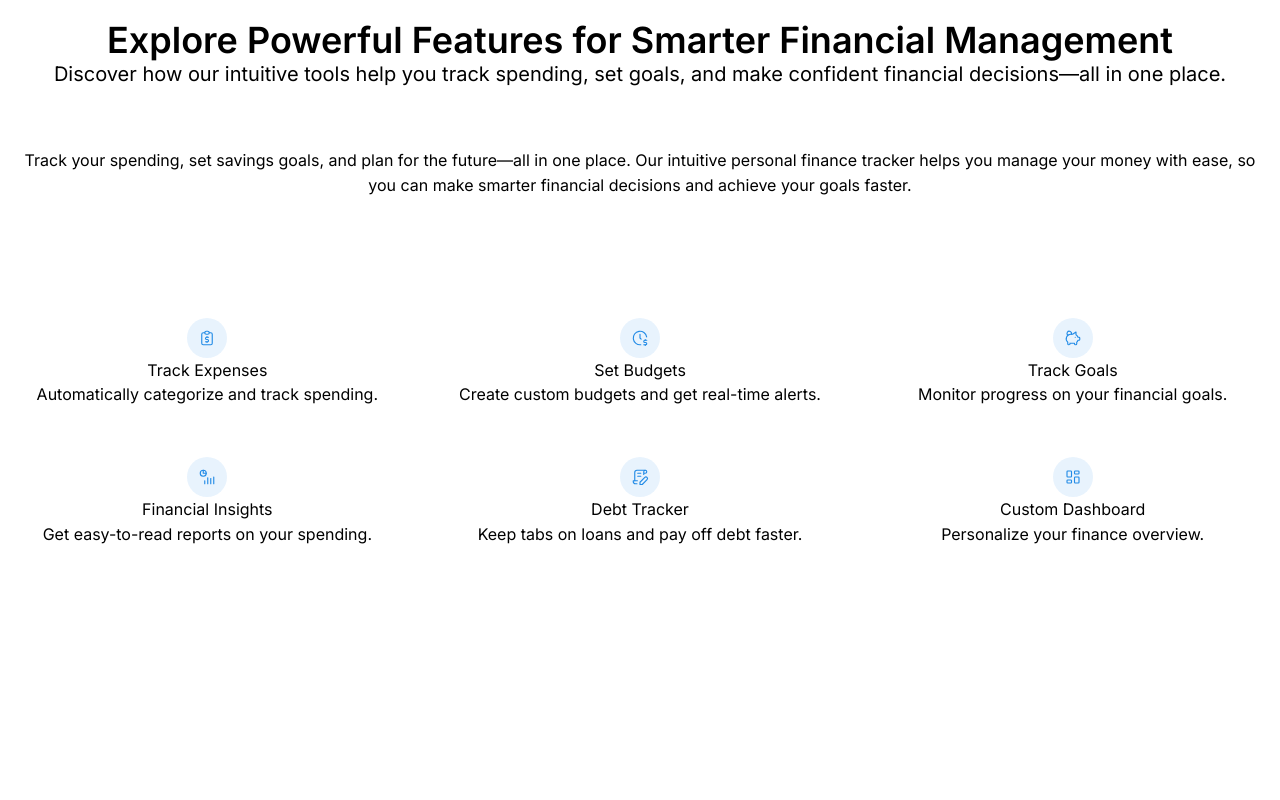
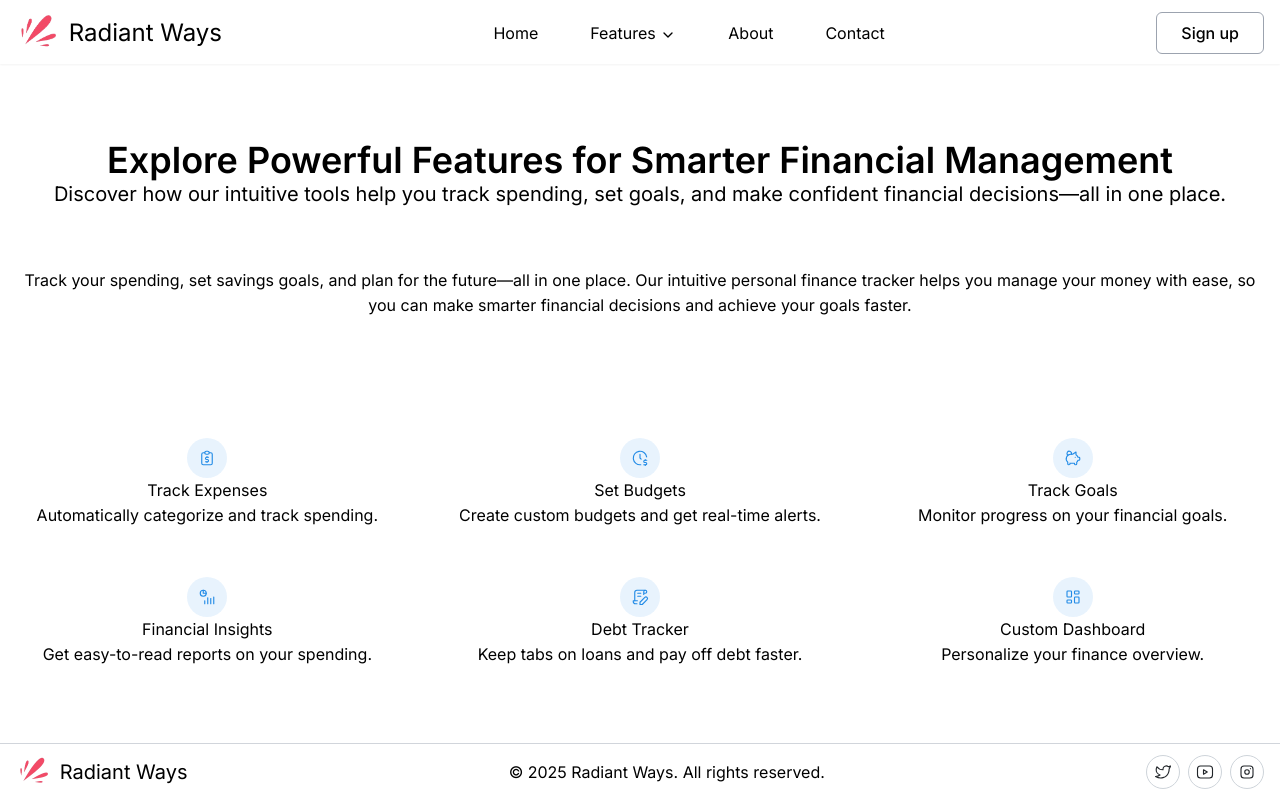
Before and after one commit to hemanthbabu648/finance-tracker, a Next.js app: page /features in a window 1280 px wide. Built offline with nearby package versions, Linux system fonts and the light colour scheme.

Commit message:
FT-4: updated features page with header and footer

```diff
--- a/src/app/features/page.tsx
+++ b/src/app/features/page.tsx
@@ -1,3 +1,5 @@
+import Footer from "@/components/home/Footer";
+import Header from "@/components/home/Header";
 import { features } from "@/constants/home";
 import { SimpleGrid, ThemeIcon } from "@mantine/core";
 
@@ -18,6 +20,8 @@ const renderFeatures = features.map((feature) => (
 export default function FeaturesPage() {
 
     return (
+        <div className="flex flex-col min-h-screen justify-between">
+            <Header />
             <main className="max-w-7xl mx-auto my-5 px-4 text-center">
                 <h1 className="text-2xl lg:text-3xl xl:text-4xl font-semibold">Explore Powerful Features for Smarter Financial Management</h1>
                 <p className="text-base md:text-lg lg:text-xl">
@@ -38,5 +42,7 @@ export default function FeaturesPage() {
                 </div>
 
             </main>
+            <Footer />
+        </div>
     )
 }
```
Lines whose indentation alone changed are shown as unchanged.
